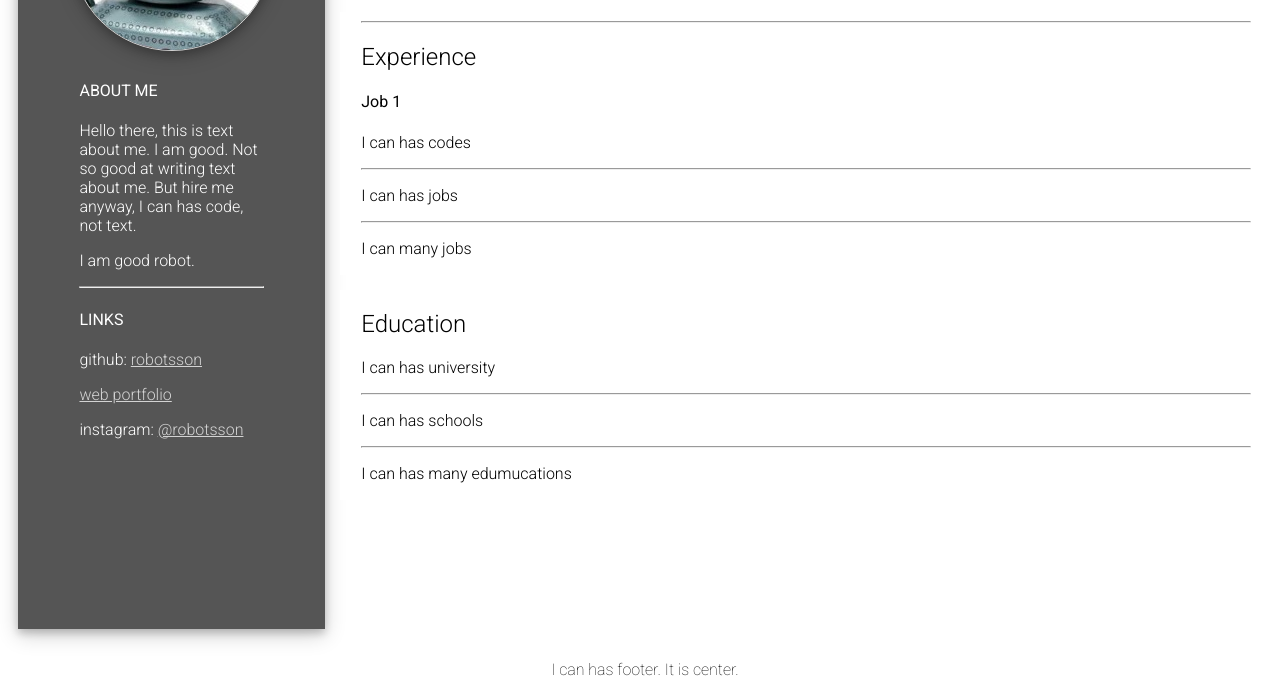
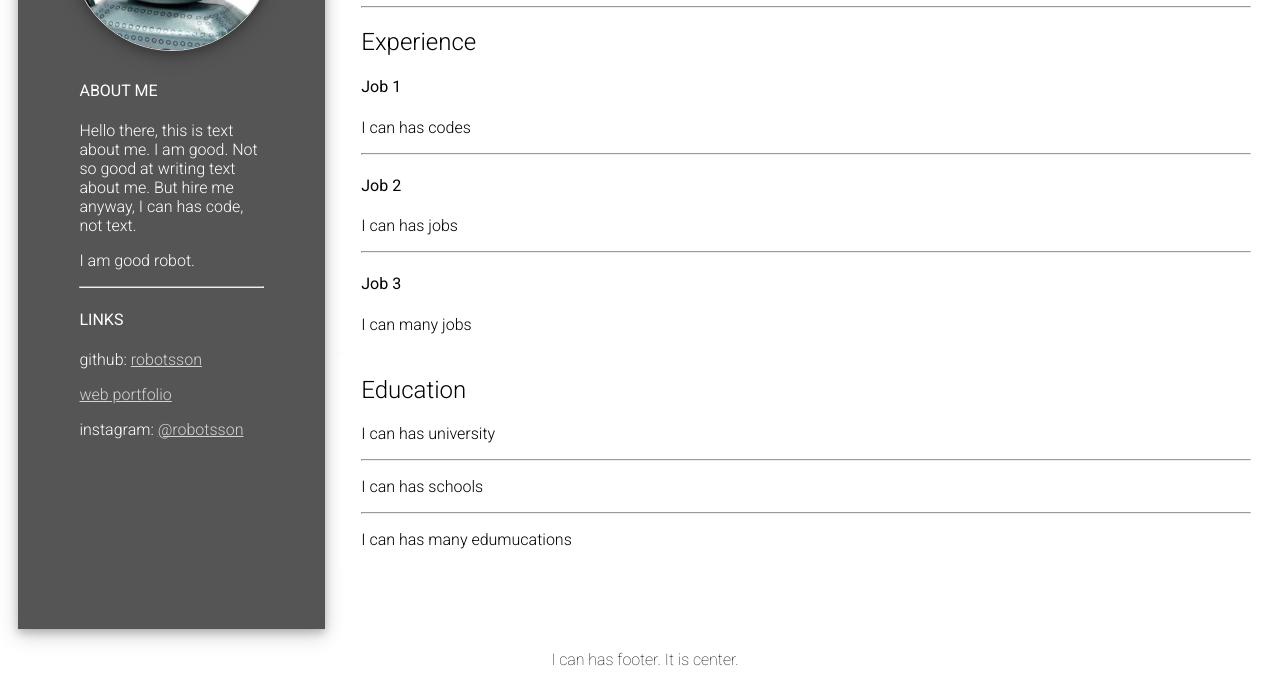
Before and after one commit to robotsson/robotsson.github.io, a plain HTML site: page cv/index.html in a window 1280 px wide. Shown: the part 189-877 px from the top of the page. Drawn offline with Linux system fonts and the light colour scheme.

Commit message:
adjustments

```diff
--- a/cv/cv_style.css
+++ b/cv/cv_style.css
@@ -73,7 +73,7 @@ a:active {
     border: 0px;
     height: 780px;
     width: 75%;
-    margin-top: 60px;
+    margin-top: 50px;
     margin-right: 10px;
    /* background-color: lightgrey;    */
 }
@@ -84,8 +84,8 @@ a:active {
     border-color: white;
     height: max-content;
     background-color: white;
-    margin-top: 0px;
-    margin-bottom: 15px;
+    margin-top: 5px;
+    margin-bottom: 5px;
     padding-left: 20px;
     padding-right: 10px;
     background-color: #ffffff;
--- a/cv/index.html
+++ b/cv/index.html
@@ -48,7 +48,6 @@
                         Sidogatan 3, Malmö
                         </h5>
                 </div>
-
             </div>
 
             <div class="box">
@@ -57,8 +56,10 @@
                 <h4>Job 1</h4>
                 <p>I can has codes
                 <hr>
+                <h4>Job 2</h4>
                 <p>I can has jobs
                 <hr>
+                <h4>Job 3</h4>
                 <p>I can many jobs
             </div>
 
```
